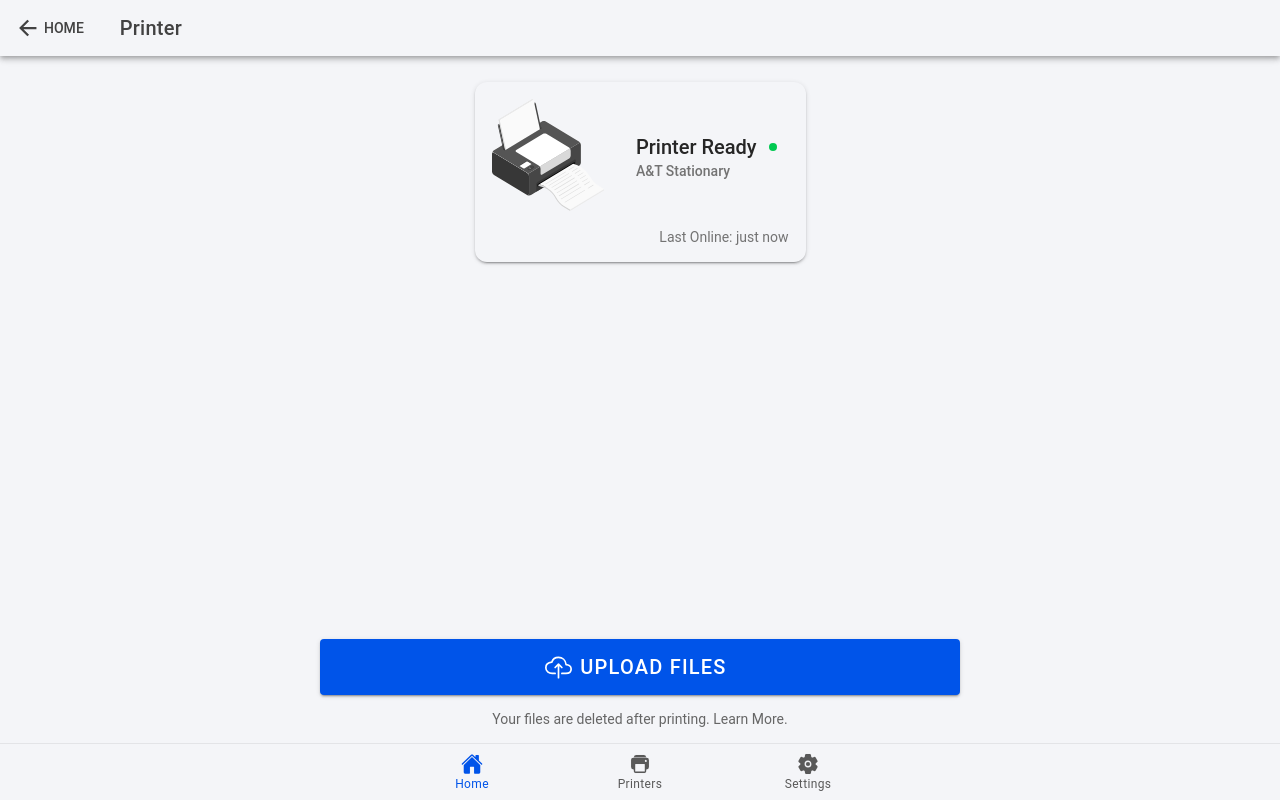
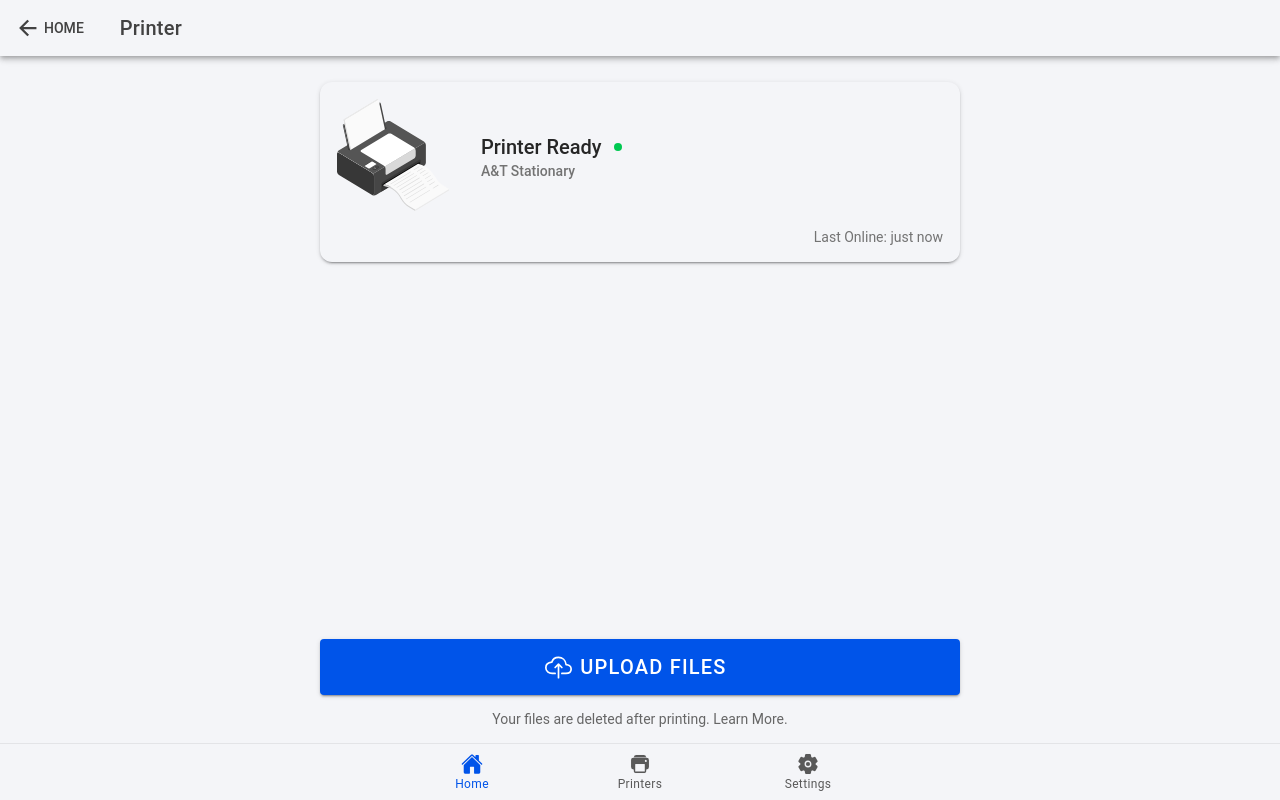
Before and after one commit to VanshajSaxena/printit-pwa, a React (Vite) app: page /home/printer/1 in a window 1280 px wide. Built offline with nearby package versions, Linux system fonts and the light colour scheme.

Commit message:
set min and max width to the printer card

```diff
--- a/src/pages/home/SelectedPrinterPage.tsx
+++ b/src/pages/home/SelectedPrinterPage.tsx
@@ -77,7 +77,7 @@ const SelectedPrinterPage: React.FC = () => {
         scrollY={true}
         className="ion-padding flex min-h-full flex-col items-center justify-between"
       >
-        <IonCard>
+        <IonCard className="max-w-full min-w-full">
           <IonCardHeader className="p-4">
             <div className="flex items-center gap-8">
               <PrinterGraphic />
```
